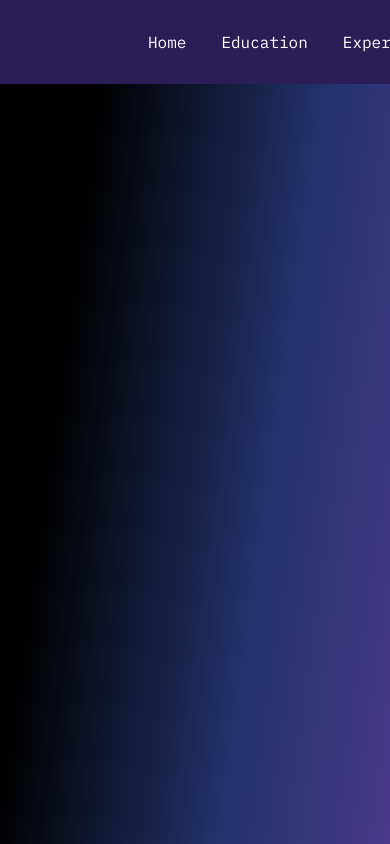
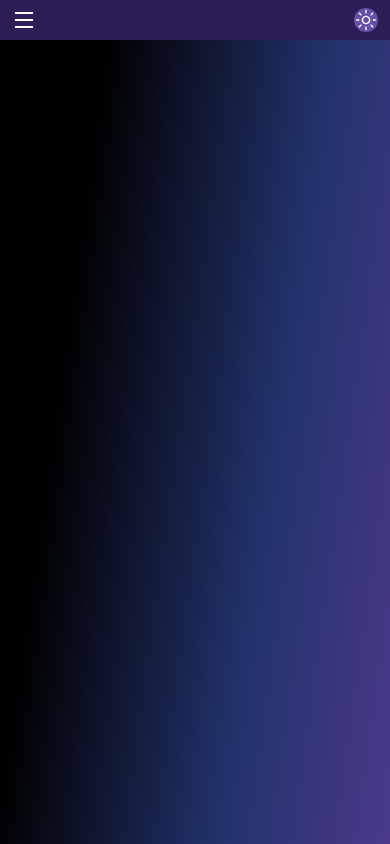
Before and after one commit to imkamie/alexandr-portfolio, a React (Vite) app: page /about in a window 390 px wide. Built offline with nearby package versions, Linux system fonts and the light colour scheme.

Commit message:
made header responsive

```diff
--- a/src/components/Header.css
+++ b/src/components/Header.css
@@ -5,19 +5,29 @@
 
     display: flex;
     flex-direction: row;
+    justify-content: center;
     align-items: center;
+    gap: 35px;
 
     background-color: var(--bg-navbar);
-    padding: 12px 148px;
+    padding: 12px 0;
 }
 
 .header__section {
-    margin-right: 35px;
     color: #ffffff;
     text-decoration: none;
+    font-weight: 400;
+    font-size: 16px;
+    letter-spacing: -0.02em;
+    opacity: 0.8;
 }
 
-.header__button {
+.header__section:hover {
+    opacity: 1;
+    font-weight: 500;
+}
+
+.header__theme-button {
     display: flex;
     align-items: center;
     justify-content: center;
@@ -30,3 +40,117 @@
     padding: 0;
     cursor: pointer;
 }
+
+.header__menu-button {
+    display: none;
+}
+
+.header__list {
+    display: none;
+}
+
+@media only screen and (max-width: 1280px) {
+    .header {
+        gap: 25px;
+    }
+
+    .header__section {
+        font-size: 14px;
+    }
+
+    .header__theme-button {
+        width: 32px;
+        height: 32px;
+    }
+}
+
+@media only screen and (max-width: 1024px) {
+
+    .header {
+        gap: 14px;
+        padding: 8px 0;
+    }
+
+    .header__section {
+        font-size: 11px;
+        font-weight: 300;
+    }
+
+    .header__theme-button {
+        width: 22px;
+        height: 22px;
+    }
+}
+
+@media only screen and (max-width: 768px) {
+    .header__menu-button {
+        display: flex;
+        align-items: center;
+        justify-content: center;
+        background-color: transparent;
+        width: 24px;
+        height: 24px;
+        border: none;
+        margin: 0;
+        padding: 0;
+        cursor: pointer;
+        margin-left: 12px;
+    }
+
+    .header__list {
+        position: fixed;
+        left: 0;
+        top: 40px;
+        display: flex;
+        flex-direction: column;
+        gap: 15px;
+        background-color: var(--bg-navbar);
+        padding: 5px 15px 10px;
+    }
+
+    .header__list.active {
+        opacity: 1;
+        visibility: visible;
+        transform: translateY(0);
+        transition: 0.3s ease;
+    }
+
+    .header__list.inactive {
+        opacity: 0;
+        visibility: hidden;
+        transform: translateY(-5px);
+        transition: 0.3s ease;
+    }
+
+    .header__item {
+        display: flex;
+        align-items: center;
+        color: #ffffff;
+        text-decoration: none;
+        font-weight: 400;
+        font-size: 12px;
+        letter-spacing: -0.02em;
+        opacity: 0.8;
+        height: 20px;
+    }
+
+    .header__item:hover {
+        opacity: 1;
+        font-weight: 500;
+    }
+
+    .header {
+        justify-content: space-between;
+        /* padding: 8px 40px; */
+    }
+
+    .header__section {
+        display: none;
+    }
+
+    .header__theme-button {
+        width: 24px;
+        height: 24px;
+        margin-right: 12px;
+    }
+}
--- a/src/components/Header.tsx
+++ b/src/components/Header.tsx
@@ -3,10 +3,13 @@ import { headerSection } from '../store/index'
 import { Link } from 'react-router-dom'
 
 import { Theme, ThemeContext } from './ThemeContext'
-import { useContext } from 'react'
+import { useContext, useEffect, useState } from 'react'
 
 import MoonIcon from './icons/MoonIcon'
 import SunIcon from './icons/SunIcon'
+import MenuIcon from './icons/MenuIcon'
+
+import classNames from 'classnames'
 
 function Icon({ theme }: { theme: Theme }) {
     if (theme === 'light') return <MoonIcon size={26} />
@@ -16,14 +19,33 @@ function Icon({ theme }: { theme: Theme }) {
 function Header() {
     const { toggleTheme, theme } = useContext(ThemeContext)
 
+    const [open, setOpen] = useState(false)
+
+    useEffect(() => {
+        const handler = () => {
+            setOpen(false)
+        }
+
+        document.addEventListener("mousedown", handler)
+    })
+
     return (
         <div className='header'>
+            <button onClick={() => { setOpen(!open) }} className='header__menu-button'> <MenuIcon size={24} /> </button>
+
+            <ul className={classNames('header__list', { ['active']: open, ['inactive']: !open })}>
+                <Link to="/" className='header__item'>Home</Link>
+                {headerSection.map((item, index) => (
+                    <Link to="/about" className='header__item' key={index}>{item}</Link>
+                ))}
+            </ul>
+
             <Link to="/" className='header__section'>Home</Link>
             {headerSection.map((item, index) => (
                 <Link to="/about" className='header__section' key={index}>{item}</Link>
             ))}
 
-            <button onClick={toggleTheme} className='header__button'> <Icon theme={theme} /></button>
+            <button onClick={toggleTheme} className='header__theme-button'> <Icon theme={theme} /> </button>
         </div>
     )
 }
--- /dev/null
+++ b/src/components/icons/MenuIcon.tsx
@@ -0,0 +1,11 @@
+function MenuIcon({ size }: { size: number}) {
+    return (
+        <>
+            <svg width={size} height={size} viewBox="0 0 24 24" fill="none" xmlns="http://www.w3.org/2000/svg">
+                <path d="M3 4H21V6H3V4ZM3 11H21V13H3V11ZM3 18H21V20H3V18Z" fill="white" />
+            </svg>
+        </>
+    )
+}
+
+export default MenuIcon
```
